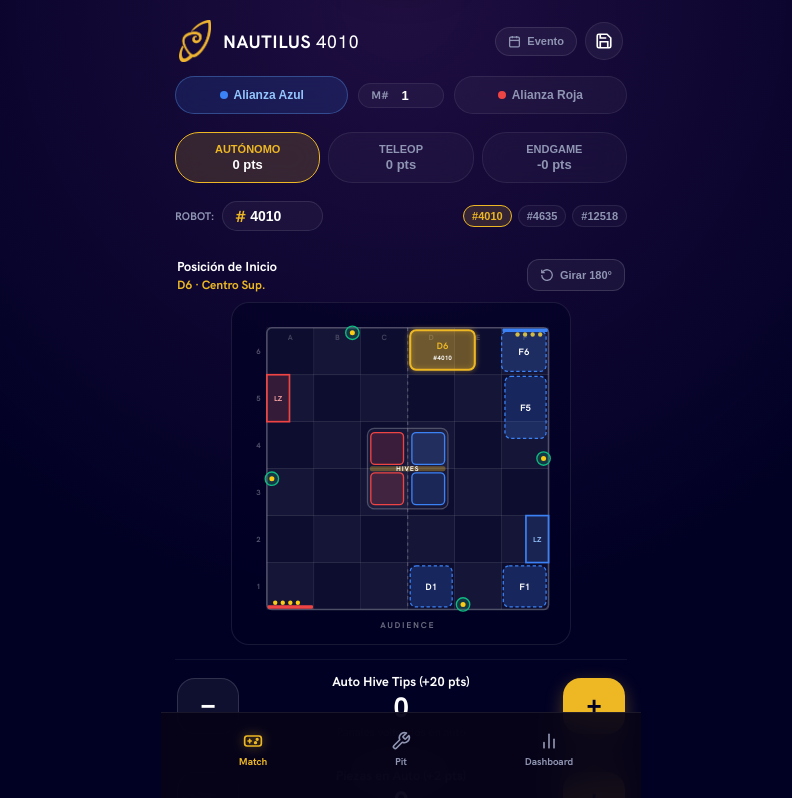
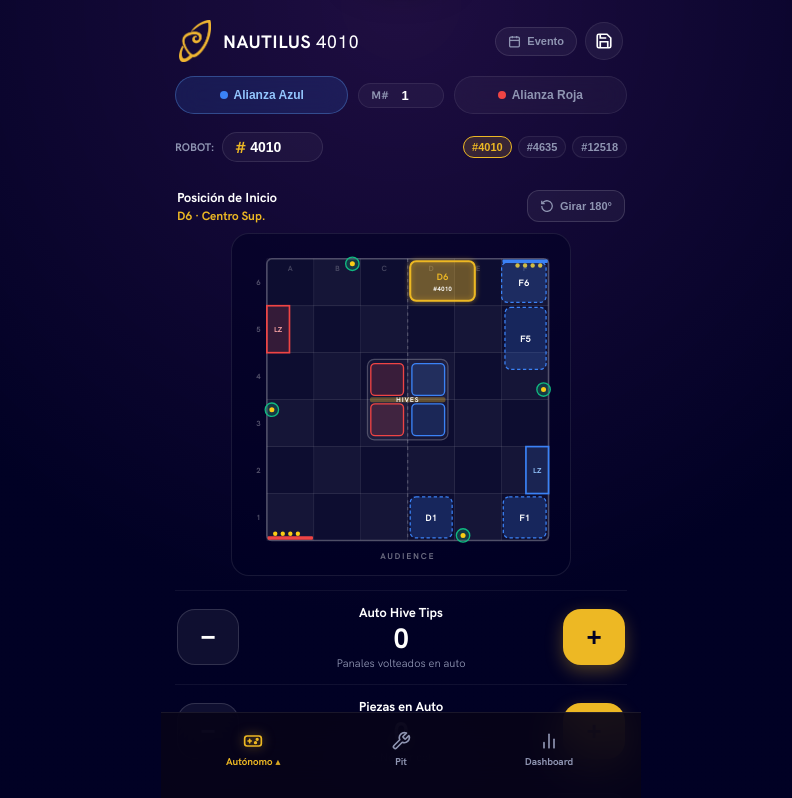
Before and after one commit to Mrmyms/Naunarock, a Next.js app: page / in a window 1280 px wide. Shown: the top 798 px of the page, without its empty margins (239-1031 px from the left). Built offline with nearby package versions, Linux system fonts and the light colour scheme.

Commit message:
ui: remove point badges and move Auto/TeleOp/Endgame selector to BottomNav dropdown

```diff
--- a/src/app/layout.tsx
+++ b/src/app/layout.tsx
@@ -1,6 +1,7 @@
 import type { Metadata } from 'next';
 import './globals.css';
 import BottomNav from '@/components/BottomNav';
+import { MatchPhaseProvider } from '@/context/MatchPhaseContext';
 
 export const metadata: Metadata = {
   title: 'NAUTILUS 4010 • Building a Legacy | Scouting FTC',
@@ -31,10 +32,12 @@ export default function RootLayout({
         />
       </head>
       <body>
-        <div className="app-viewport">
-          {children}
-          <BottomNav />
-        </div>
+        <MatchPhaseProvider>
+          <div className="app-viewport">
+            {children}
+            <BottomNav />
+          </div>
+        </MatchPhaseProvider>
       </body>
     </html>
   );
--- a/src/app/page.tsx
+++ b/src/app/page.tsx
@@ -5,6 +5,7 @@ import BiobuzzFieldSelector, {
   BLUE_START_ZONES,
   RED_START_ZONES,
 } from '@/components/BiobuzzFieldSelector';
+import { useMatchPhase } from '@/context/MatchPhaseContext';
 
 type ScheduleTeam = {
   teamNumber: number;
@@ -129,7 +130,7 @@ export default function MatchScoutingPage() {
   const [match, setMatch] = useState(1);
   const [team, setTeam] = useState(4010);
   const [scouter, setScouter] = useState('');
-  const [currentTab, setCurrentTab] = useState<'auto' | 'teleop' | 'endgame'>('auto');
+  const { currentTab, setCurrentTab } = useMatchPhase();
 
   // Evento y Schedule (FTCScout)
   const [eventInfo, setEventInfo] = useState<EventInfo | null>(null);
@@ -515,66 +516,6 @@ export default function MatchScoutingPage() {
         </button>
       </div>
 
-      {/* Tabs Principales: Autónomo / TeleOp / Endgame */}
-      <div style={{ display: 'grid', gridTemplateColumns: '1fr 1fr 1fr', gap: '8px', marginBottom: '18px' }}>
-        <button
-          onClick={() => setCurrentTab('auto')}
-          className="dock-pill-btn"
-          style={{
-            background: currentTab === 'auto' ? 'rgba(237, 184, 36, 0.16)' : 'rgba(255, 255, 255, 0.03)',
-            borderColor: currentTab === 'auto' ? 'var(--nautilus-gold)' : 'rgba(255, 255, 255, 0.08)',
-            color: currentTab === 'auto' ? 'var(--nautilus-gold)' : 'var(--nautilus-gray)',
-            padding: '10px 4px',
-            fontSize: '11px',
-            flexDirection: 'column',
-            gap: '2px',
-          }}
-        >
-          <span>AUTÓNOMO</span>
-          <span style={{ fontSize: '13px', fontWeight: 800, color: currentTab === 'auto' ? 'var(--nautilus-white)' : 'var(--nautilus-gray)' }}>
-            {autoScore} pts
-          </span>
-        </button>
-
-        <button
-          onClick={() => setCurrentTab('teleop')}
-          className="dock-pill-btn"
-          style={{
-            background: currentTab === 'teleop' ? 'rgba(237, 184, 36, 0.16)' : 'rgba(255, 255, 255, 0.03)',
-            borderColor: currentTab === 'teleop' ? 'var(--nautilus-gold)' : 'rgba(255, 255, 255, 0.08)',
-            color: currentTab === 'teleop' ? 'var(--nautilus-gold)' : 'var(--nautilus-gray)',
-            padding: '10px 4px',
-            fontSize: '11px',
-            flexDirection: 'column',
-            gap: '2px',
-          }}
-        >
-          <span>TELEOP</span>
-          <span style={{ fontSize: '13px', fontWeight: 800, color: currentTab === 'teleop' ? 'var(--nautilus-white)' : 'var(--nautilus-gray)' }}>
-            {teleScore} pts
-          </span>
-        </button>
-
-        <button
-          onClick={() => setCurrentTab('endgame')}
-          className="dock-pill-btn"
-          style={{
-            background: currentTab === 'endgame' ? 'rgba(237, 184, 36, 0.16)' : 'rgba(255, 255, 255, 0.03)',
-            borderColor: currentTab === 'endgame' ? 'var(--nautilus-gold)' : 'rgba(255, 255, 255, 0.08)',
-            color: currentTab === 'endgame' ? 'var(--nautilus-gold)' : 'var(--nautilus-gray)',
-            padding: '10px 4px',
-            fontSize: '11px',
-            flexDirection: 'column',
-            gap: '2px',
-          }}
-        >
-          <span>ENDGAME</span>
-          <span style={{ fontSize: '13px', fontWeight: 800, color: currentTab === 'endgame' ? '#EF4444' : 'var(--nautilus-gray)' }}>
-            -{foulsScore} pts
-          </span>
-        </button>
-      </div>
-
       {/* Robot Selector Rápido & Schedule del Match */}
       <div style={{ display: 'flex', flexDirection: 'column', gap: '10px', marginBottom: '14px' }}>
         <div style={{ display: 'flex', alignItems: 'center', justifyContent: 'space-between' }}>
@@ -721,7 +662,7 @@ export default function MatchScoutingPage() {
             </div>
 
             <CounterRow
-              title="Auto Hive Tips (+20 pts)"
+              title="Auto Hive Tips"
               subtitle="Panales volteados en auto"
               value={autoHiveTips}
               onDecrement={() => setAutoHiveTips(Math.max(0, autoHiveTips - 1))}
@@ -729,7 +670,7 @@ export default function MatchScoutingPage() {
             />
 
             <CounterRow
-              title="Piezas en Auto (+2 pts)"
+              title="Piezas en Auto"
               subtitle="Polen o Néctar colocado"
               value={autoPollen}
               onDecrement={() => setAutoPollen(Math.max(0, autoPollen - 1))}
@@ -737,18 +678,18 @@ export default function MatchScoutingPage() {
             />
 
             <ToggleRow
-              title="Auto Leave (+3 pts)"
+              title="Auto Leave"
               subtitle="Despegó del muro perimetral"
               active={autoLeave}
-              activeLabel="SÍ (+3)"
+              activeLabel="SÍ"
               onToggle={() => setAutoLeave(!autoLeave)}
             />
 
             <ToggleRow
-              title="Auto Park (+5 pts)"
+              title="Auto Park"
               subtitle="Aparcado en Loading Zone"
               active={autoPark}
-              activeLabel="SÍ (+5)"
+              activeLabel="SÍ"
               onToggle={() => setAutoPark(!autoPark)}
             />
           </div>
@@ -758,7 +699,7 @@ export default function MatchScoutingPage() {
         {currentTab === 'teleop' && (
           <div className="open-list">
             <CounterRow
-              title="Hive Tips (+20 pts)"
+              title="Hive Tips"
               subtitle="Meta: 4 y 7 TIPS para RP"
               value={teleopHiveTips}
               onDecrement={() => setTeleopHiveTips(Math.max(0, teleopHiveTips - 1))}
@@ -790,7 +731,7 @@ export default function MatchScoutingPage() {
             </div>
 
             <CounterRow
-              title="Polen en Flor (+2 pts)"
+              title="Polen en Flor"
               subtitle="Puntúa si se posee la flor"
               value={flowerPollen}
               onDecrement={() => setFlowerPollen(Math.max(0, flowerPollen - 1))}
@@ -798,7 +739,7 @@ export default function MatchScoutingPage() {
             />
 
             <CounterRow
-              title="Néctar en Flor (+2 pts)"
+              title="Néctar en Flor"
               subtitle="Elementos de néctar depositados"
               value={flowerNectar}
               onDecrement={() => setFlowerNectar(Math.max(0, flowerNectar - 1))}
@@ -806,16 +747,16 @@ export default function MatchScoutingPage() {
             />
 
             <ToggleRow
-              title="Bottom Nectar Bonus (+5)"
+              title="Bottom Nectar Bonus"
               subtitle="Néctar más bajo en flor"
               active={bottomNectar}
-              activeLabel="SÍ (+5)"
+              activeLabel="SÍ"
               activeColor="#EDB824"
               onToggle={() => setBottomNectar(!bottomNectar)}
             />
 
             <CounterRow
-              title="Piezas en Garden (+1 pt)"
+              title="Piezas en Garden"
               subtitle="Acumuladas en su jardín"
               value={gardenElements}
               onDecrement={() => setGardenElements(Math.max(0, gardenElements - 1))}
@@ -837,10 +778,10 @@ export default function MatchScoutingPage() {
         {currentTab === 'endgame' && (
           <div className="open-list">
             <ToggleRow
-              title="Endgame Park (+5 pts)"
+              title="Endgame Park"
               subtitle="Aparcado al silbato final"
               active={teleopPark}
-              activeLabel="SÍ (+5)"
+              activeLabel="SÍ"
               onToggle={() => setTeleopPark(!teleopPark)}
             />
 
@@ -869,7 +810,7 @@ export default function MatchScoutingPage() {
             </div>
 
             <CounterRow
-              title="Faltas Menores (-5 pts)"
+              title="Faltas Menores"
               subtitle="Puntos otorgados al rival"
               value={minorFouls}
               onDecrement={() => setMinorFouls(Math.max(0, minorFouls - 1))}
@@ -878,7 +819,7 @@ export default function MatchScoutingPage() {
             />
 
             <CounterRow
-              title="Faltas Graves (-20 pts)"
+              title="Faltas Graves"
               subtitle="Interferencias mayores (G417)"
               value={majorFouls}
               onDecrement={() => setMajorFouls(Math.max(0, majorFouls - 1))}
--- a/src/components/BottomNav.tsx
+++ b/src/components/BottomNav.tsx
@@ -1,29 +1,160 @@
 'use client';
 
-import React from 'react';
+import React, { useEffect, useRef, useState } from 'react';
 import Link from 'next/link';
 import { usePathname } from 'next/navigation';
+import { MatchPhase, useMatchPhase } from '@/context/MatchPhaseContext';
+
+const PHASE_OPTIONS: { id: MatchPhase; label: string }[] = [
+  { id: 'auto', label: 'Autónomo' },
+  { id: 'teleop', label: 'TeleOp' },
+  { id: 'endgame', label: 'Endgame' },
+];
 
 export default function BottomNav() {
   const pathname = usePathname();
+  const { currentTab, setCurrentTab } = useMatchPhase();
+  const [menuOpen, setMenuOpen] = useState(false);
+  const navRef = useRef<HTMLElement>(null);
 
-  return (
-    <nav className="bottom-nav">
-      <Link href="/" className={`nav-link ${pathname === '/' ? 'active' : ''}`}>
+  const isMatchPage = pathname === '/';
+  const activePhaseLabel =
+    PHASE_OPTIONS.find((p) => p.id === currentTab)?.label ?? 'Autónomo';
+
+  useEffect(() => {
+    setMenuOpen(false);
+  }, [pathname]);
+
+  useEffect(() => {
+    if (!menuOpen) return;
+    const handleOutsideClick = (e: MouseEvent | TouchEvent) => {
+      if (navRef.current && !navRef.current.contains(e.target as Node)) {
+        setMenuOpen(false);
+      }
+    };
+    document.addEventListener('mousedown', handleOutsideClick);
+    document.addEventListener('touchstart', handleOutsideClick);
+    return () => {
+      document.removeEventListener('mousedown', handleOutsideClick);
+      document.removeEventListener('touchstart', handleOutsideClick);
+    };
+  }, [menuOpen]);
+
+  const handleSelectPhase = (phase: MatchPhase) => {
+    setCurrentTab(phase);
+    setMenuOpen(false);
+    window.scrollTo({ top: 0, behavior: 'smooth' });
+  };
+
+  const matchIcon = (
     <svg viewBox="0 0 24 24" fill="none" strokeWidth="2.2" strokeLinecap="round" strokeLinejoin="round">
       <rect x="2" y="6" width="20" height="12" rx="3" />
       <path d="M6 12h4m-2-2v4" />
       <circle cx="17" cy="10" r="1" fill="currentColor" />
       <circle cx="15" cy="14" r="1" fill="currentColor" />
     </svg>
+  );
+
+  return (
+    <nav ref={navRef} className="bottom-nav" style={{ position: 'fixed' }}>
+      {/* Menú desplegable de fases sobre el botón Match */}
+      {isMatchPage && menuOpen && (
+        <div
+          role="menu"
+          aria-label="Seleccionar fase del Match"
+          style={{
+            position: 'absolute',
+            bottom: 'calc(100% + 10px)',
+            left: '12px',
+            minWidth: '172px',
+            padding: '6px',
+            borderRadius: '18px',
+            background: 'linear-gradient(180deg, rgba(22, 14, 48, 0.96) 0%, rgba(5, 5, 32, 0.98) 100%)',
+            border: '1px solid rgba(237, 184, 36, 0.28)',
+            boxShadow: '0 16px 40px rgba(0, 0, 0, 0.78)',
+            backdropFilter: 'blur(16px)',
+            WebkitBackdropFilter: 'blur(16px)',
+            display: 'flex',
+            flexDirection: 'column',
+            gap: '4px',
+            zIndex: 300,
+          }}
+        >
+          {PHASE_OPTIONS.map((phase) => {
+            const isActive = currentTab === phase.id;
+            return (
+              <button
+                key={phase.id}
+                type="button"
+                role="menuitem"
+                onClick={() => handleSelectPhase(phase.id)}
+                style={{
+                  display: 'flex',
+                  alignItems: 'center',
+                  justifyContent: 'space-between',
+                  width: '100%',
+                  padding: '11px 14px',
+                  borderRadius: '12px',
+                  border: `1px solid ${isActive ? 'var(--nautilus-gold)' : 'transparent'}`,
+                  background: isActive ? 'rgba(237, 184, 36, 0.16)' : 'transparent',
+                  color: isActive ? 'var(--nautilus-gold)' : '#FFFFFF',
+                  fontSize: '13px',
+                  fontWeight: isActive ? 800 : 600,
+                  cursor: 'pointer',
+                  textAlign: 'left',
+                }}
+              >
+                <span>{phase.label}</span>
+                {isActive && (
+                  <span
+                    style={{
+                      width: '7px',
+                      height: '7px',
+                      borderRadius: '50%',
+                      background: 'var(--nautilus-gold)',
+                    }}
+                  />
+                )}
+              </button>
+            );
+          })}
+        </div>
+      )}
+
+      {isMatchPage ? (
+        <button
+          type="button"
+          onClick={() => setMenuOpen((prev) => !prev)}
+          className={`nav-link active`}
+          style={{
+            background: 'transparent',
+            border: 'none',
+            cursor: 'pointer',
+            fontFamily: 'inherit',
+          }}
+          aria-expanded={menuOpen}
+          aria-haspopup="menu"
+        >
+          {matchIcon}
+          <span style={{ display: 'inline-flex', alignItems: 'center', gap: '3px' }}>
+            {activePhaseLabel}
+            <span style={{ fontSize: '9px', opacity: 0.9 }}>{menuOpen ? '▾' : '▴'}</span>
+          </span>
+        </button>
+      ) : (
+        <Link href="/" className="nav-link">
+          {matchIcon}
           <span>Match</span>
         </Link>
+      )}
+
       <Link href="/pit" className={`nav-link ${pathname === '/pit' ? 'active' : ''}`}>
         <svg viewBox="0 0 24 24" fill="none" strokeWidth="2.2" strokeLinecap="round" strokeLinejoin="round">
           <path d="M14.7 6.3a1 1 0 0 0 0 1.4l1.6 1.6a1 1 0 0 0 1.4 0l3.77-3.77a6 6 0 0 1-7.94 7.94l-6.91 6.91a2.12 2.12 0 0 1-3-3l6.91-6.91a6 6 0 0 1 7.94-7.94l-3.76 3.76z" />
         </svg>
         <span>Pit</span>
       </Link>
+
       <Link href="/dashboard" className={`nav-link ${pathname === '/dashboard' ? 'active' : ''}`}>
         <svg viewBox="0 0 24 24" fill="none" strokeWidth="2.2" strokeLinecap="round" strokeLinejoin="round">
           <line x1="18" y1="20" x2="18" y2="10" />
--- /dev/null
+++ b/src/context/MatchPhaseContext.tsx
@@ -0,0 +1,29 @@
+'use client';
+
+import React, { createContext, useContext, useState } from 'react';
+
+export type MatchPhase = 'auto' | 'teleop' | 'endgame';
+
+interface MatchPhaseContextValue {
+  currentTab: MatchPhase;
+  setCurrentTab: (phase: MatchPhase) => void;
+}
+
+const MatchPhaseContext = createContext<MatchPhaseContextValue>({
+  currentTab: 'auto',
+  setCurrentTab: () => {},
+});
+
+export function MatchPhaseProvider({ children }: { children: React.ReactNode }) {
+  const [currentTab, setCurrentTab] = useState<MatchPhase>('auto');
+
+  return (
+    <MatchPhaseContext.Provider value={{ currentTab, setCurrentTab }}>
+      {children}
+    </MatchPhaseContext.Provider>
+  );
+}
+
+export function useMatchPhase() {
+  return useContext(MatchPhaseContext);
+}
```
Lines whose indentation alone changed are shown as unchanged.
